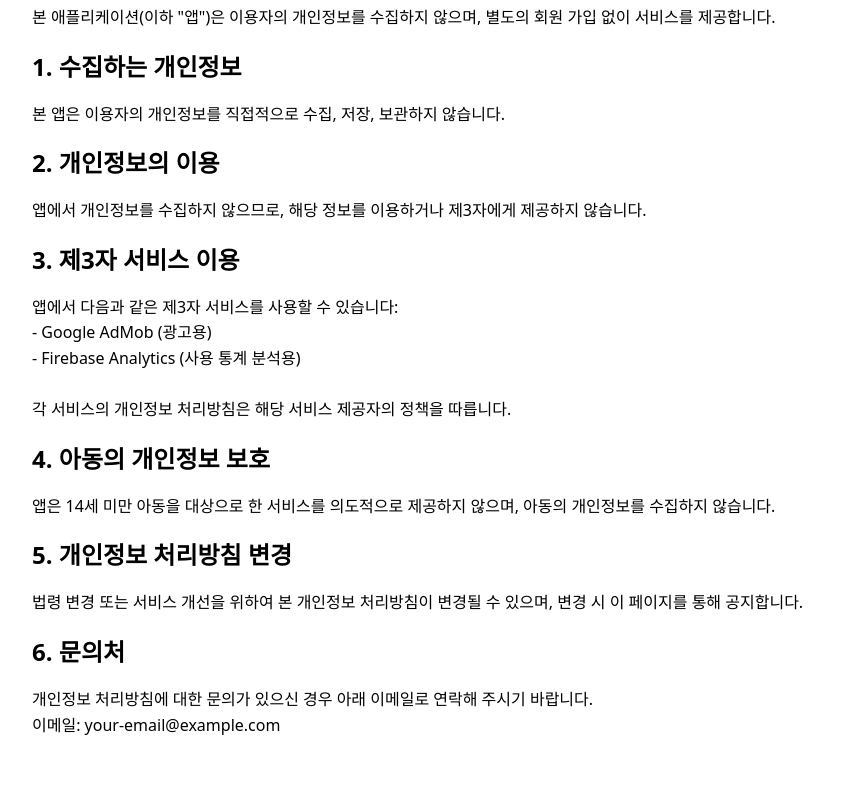
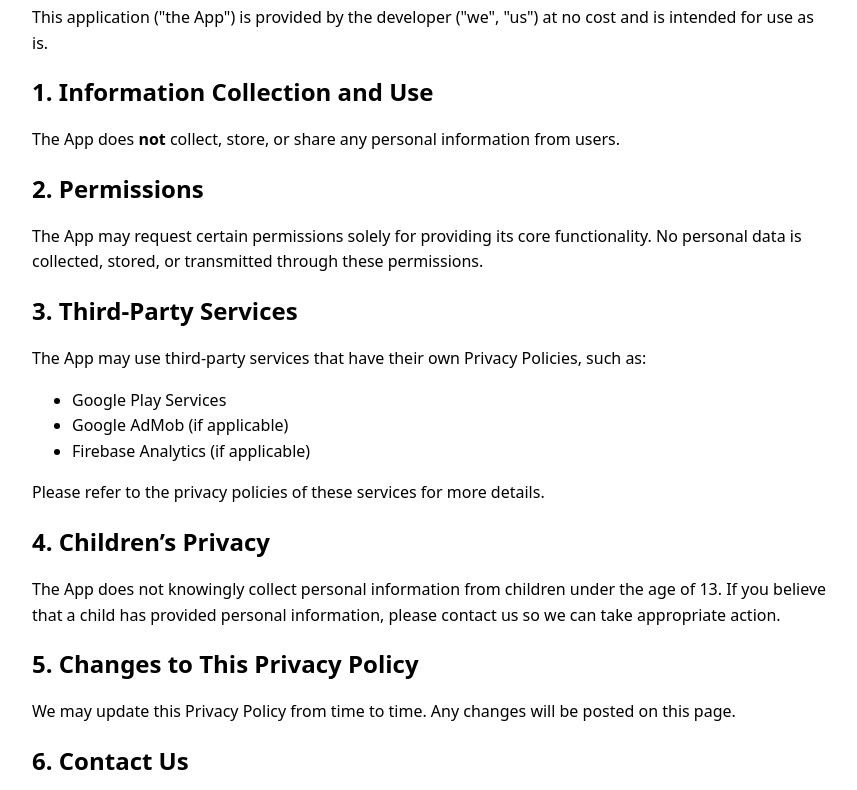
Before and after one commit to devnunu/Privacy-policy, a plain HTML site: page index.html in a window 1280 px wide. Shown: the part 98-888 px from the top of the page, without its empty margins (208-1065 px from the left). Drawn offline with Linux system fonts and the light colour scheme.

Commit message:
Update index.html

```diff
--- a/index.html
+++ b/index.html
@@ -1,43 +1,50 @@
 <!DOCTYPE html>
-<html lang="ko">
+<html lang="en">
 <head>
   <meta charset="UTF-8" />
-  <title>개인정보 처리방침</title>
+  <title>Privacy Policy</title>
   <meta name="viewport" content="width=device-width, initial-scale=1" />
   <style>
-    body { max-width: 800px; margin: 40px auto; padding: 0 16px; line-height: 1.6; font-family: system-ui, -apple-system, BlinkMacSystemFont, "Segoe UI", sans-serif; }
+    body {
+      max-width: 800px;
+      margin: 40px auto;
+      padding: 0 16px;
+      line-height: 1.6;
+      font-family: system-ui, -apple-system, BlinkMacSystemFont, "Segoe UI", sans-serif;
+    }
     h1, h2, h3 { line-height: 1.3; }
   </style>
 </head>
 <body>
-  <h1>개인정보 처리방침</h1>
+  <h1>Privacy Policy</h1>
 
-  <p>본 애플리케이션(이하 "앱")은 이용자의 개인정보를 수집하지 않으며, 별도의 회원 가입 없이 서비스를 제공합니다.</p>
+  <p>This application ("the App") is provided by the developer ("we", "us") at no cost and is intended for use as is.</p>
 
-  <h2>1. 수집하는 개인정보</h2>
-  <p>본 앱은 이용자의 개인정보를 직접적으로 수집, 저장, 보관하지 않습니다.</p>
+  <h2>1. Information Collection and Use</h2>
+  <p>The App does <strong>not</strong> collect, store, or share any personal information from users.</p>
 
-  <h2>2. 개인정보의 이용</h2>
-  <p>앱에서 개인정보를 수집하지 않으므로, 해당 정보를 이용하거나 제3자에게 제공하지 않습니다.</p>
+  <h2>2. Permissions</h2>
+  <p>The App may request certain permissions solely for providing its core functionality. No personal data is collected, stored, or transmitted through these permissions.</p>
 
-  <h2>3. 제3자 서비스 이용</h2>
+  <h2>3. Third-Party Services</h2>
+  <p>The App may use third-party services that have their own Privacy Policies, such as:</p>
+  <ul>
+    <li>Google Play Services</li>
+    <li>Google AdMob (if applicable)</li>
+    <li>Firebase Analytics (if applicable)</li>
+  </ul>
+  <p>Please refer to the privacy policies of these services for more details.</p>
+
+  <h2>4. Children’s Privacy</h2>
+  <p>The App does not knowingly collect personal information from children under the age of 13. If you believe that a child has provided personal information, please contact us so we can take appropriate action.</p>
+
+  <h2>5. Changes to This Privacy Policy</h2>
+  <p>We may update this Privacy Policy from time to time. Any changes will be posted on this page.</p>
+
+  <h2>6. Contact Us</h2>
   <p>
-    앱에서 다음과 같은 제3자 서비스를 사용할 수 있습니다:<br/>
-    - Google AdMob (광고용)<br/>
-    - Firebase Analytics (사용 통계 분석용)<br/><br/>
-    각 서비스의 개인정보 처리방침은 해당 서비스 제공자의 정책을 따릅니다.
-  </p>
-
-  <h2>4. 아동의 개인정보 보호</h2>
-  <p>앱은 14세 미만 아동을 대상으로 한 서비스를 의도적으로 제공하지 않으며, 아동의 개인정보를 수집하지 않습니다.</p>
-
-  <h2>5. 개인정보 처리방침 변경</h2>
-  <p>법령 변경 또는 서비스 개선을 위하여 본 개인정보 처리방침이 변경될 수 있으며, 변경 시 이 페이지를 통해 공지합니다.</p>
-
-  <h2>6. 문의처</h2>
-  <p>
-    개인정보 처리방침에 대한 문의가 있으신 경우 아래 이메일로 연락해 주시기 바랍니다.<br/>
-    이메일: your-email@example.com
+    If you have any questions or suggestions regarding this Privacy Policy, please contact us at:<br />
+    <strong>devnunu93@gmail.com</strong>
   </p>
 
 </body>
```
